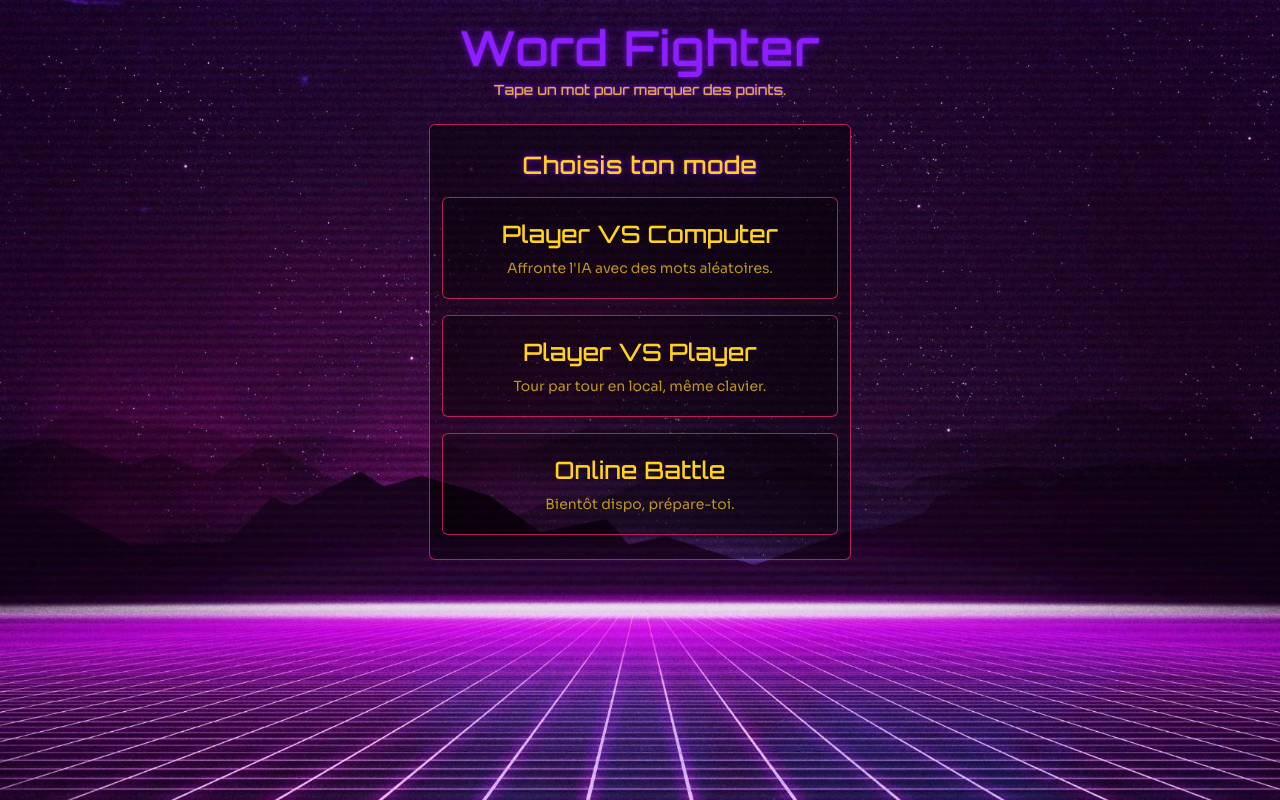
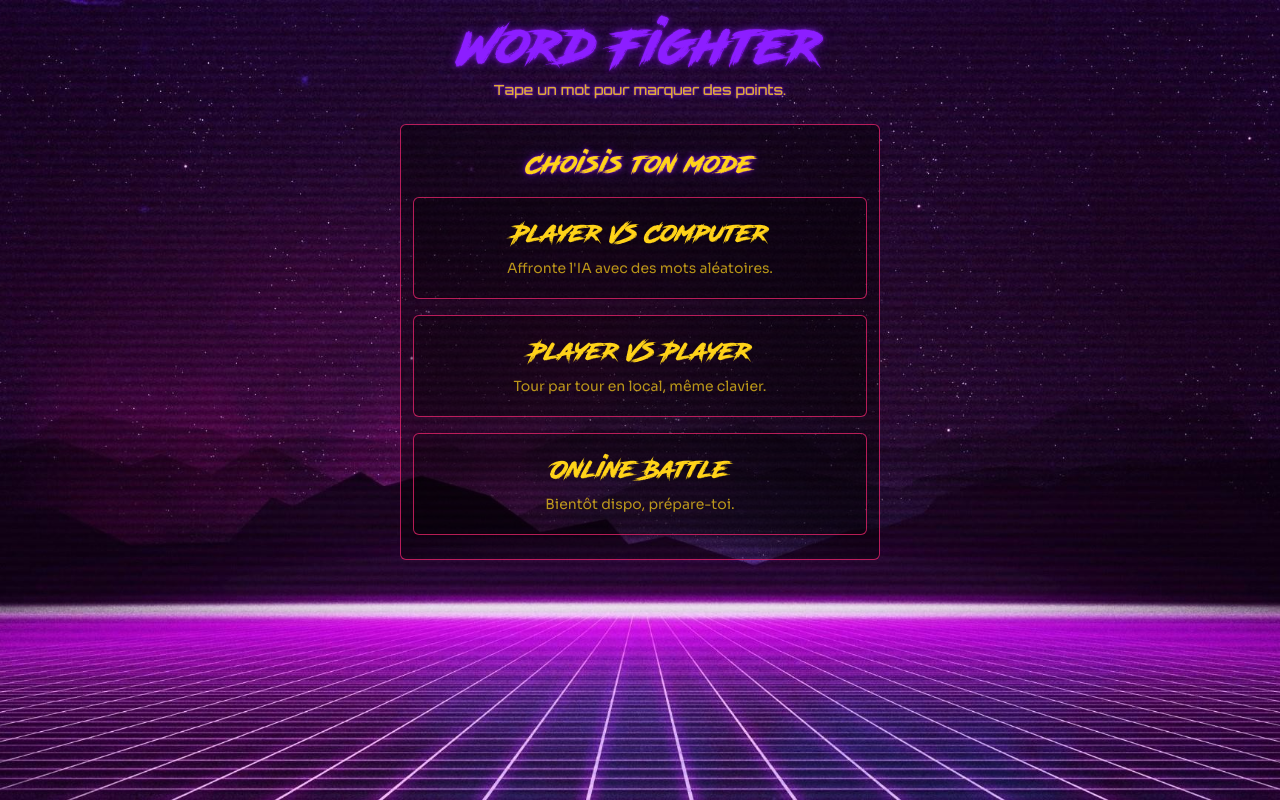
Before and after one commit to Flatoupix/word-fighter, a Vue app: page / in a window 1280 px wide. Built offline with nearby package versions, Linux system fonts and the light colour scheme.

Commit message:
feat(app): enhance UI components with improved styles and functionality

```diff
--- a/src/assets/main.css
+++ b/src/assets/main.css
@@ -22,118 +22,6 @@ body {
   background-position: top;
   color: #ffd319;
   font-family: 'Orbitron', 'Bungee', 'Road Rage', cursive;
-}
-
-@layer components {
-  .main-board {
-    height: clamp(22rem, 60vh, 32rem);
-  }
-
-  .panel {
-    @apply rounded-md border border-neon-pink/70 bg-black/40 p-3 backdrop-blur-sm;
-  }
-
-  .mode-panel {
-    @apply py-6;
-    width: min(100%, 33vw);
-    margin: 0 auto;
-  }
-
-  .mode-grid {
-    @apply mt-4 grid gap-4;
-  }
-
-  .mode-card {
-    @apply rounded-md border border-neon-pink/70 bg-black/30 px-4 py-5 text-center transition hover:border-neon-purple/80 hover:bg-black/40;
-  }
-
-  .mode-title {
-    @apply font-display text-2xl text-neon-yellow;
-  }
-
-  .mode-desc {
-    @apply mt-2 text-sm text-neon-yellow/70 font-ui;
-  }
-
-  .game-meta {
-    @apply flex items-center justify-center gap-3 text-center;
-  }
-
-  .game-meta__label {
-    @apply text-[10px] uppercase tracking-wide text-neon-yellow/50 font-ui;
-  }
-
-  .game-meta__time {
-    @apply font-numbers text-xl text-neon-orange;
-  }
-
-  .game-timer {
-    @apply mt-3 text-center font-numbers text-4xl text-neon-yellow;
-  }
-
-  .word-list-panel {
-    @apply flex flex-col;
-  }
-
-  .word-list {
-    @apply flex-1 overflow-y-auto pr-1;
-  }
-
-  .panel-title {
-    @apply text-center font-display text-2xl tracking-wide text-neon-yellow;
-  }
-
-  .bonus-caption {
-    @apply text-[10px] uppercase tracking-wide text-neon-yellow/50 font-ui;
-  }
-
-  .score {
-    @apply font-numbers text-3xl text-neon-yellow;
-  }
-
-  .score-live {
-    @apply font-numbers;
-    transition: font-size 220ms ease-out;
-  }
-
-  .score-live-frame {
-    height: 2.8rem;
-    display: flex;
-    align-items: center;
-    justify-content: center;
-  }
-
-  .input-field {
-    @apply w-full rounded-md border border-neon-pink/80 bg-black/30 px-4 py-2 font-display text-2xl text-neon-yellow placeholder:text-neon-yellow/50 focus:outline-none focus:ring-2 focus:ring-neon-purple/60;
-  }
-
-  .word-item {
-    @apply w-full text-left font-accent text-lg;
-  }
-
-  .points-added {
-    @apply font-numbers text-xl text-neon-orange;
-  }
-
-  .speed-row {
-    @apply mt-3 flex items-center justify-between;
-  }
-
-  .speed-item {
-    @apply flex items-center gap-2 text-[10px] uppercase tracking-wide text-neon-yellow/60 font-ui;
-  }
-
-  .speed-label {
-    @apply text-neon-yellow/50;
-  }
-
-  .speed-value {
-    @apply font-numbers text-sm text-neon-yellow;
-  }
-
-  .speed-bonus {
-    @apply font-numbers text-sm text-neon-orange;
-  }
 }
 
 @layer utilities {
--- a/src/components/BonusPanel.vue
+++ b/src/components/BonusPanel.vue
@@ -1,6 +1,6 @@
 <template>
-  <aside class="panel">
-    <h2 class="panel-title">Bonus</h2>
+  <aside class="rounded-md border border-neon-pink/70 bg-black/40 p-3 backdrop-blur-sm">
+    <h2 class="text-center font-display text-2xl tracking-wide text-neon-yellow">Bonus</h2>
     <div class="mt-3 space-y-3 text-center">
       <div>
         <div
@@ -11,7 +11,7 @@
         >
           Super Suite
         </div>
-        <div class="bonus-caption">Initiales adjacentes</div>
+        <div class="text-[10px] font-ui uppercase tracking-wide text-neon-yellow/50">Initiales adjacentes</div>
         <div v-if="superSuiteBonus > 0" class="font-display text-neon-orange">+{{ superSuiteBonus }}</div>
       </div>
       <div>
@@ -23,7 +23,7 @@
         >
           Super Shrink
         </div>
-        <div class="bonus-caption">±1 lettre</div>
+        <div class="text-[10px] font-ui uppercase tracking-wide text-neon-yellow/50">±1 lettre</div>
         <div v-if="superShrinkBonus > 0" class="font-display text-neon-orange">+{{ superShrinkBonus }}</div>
       </div>
       <div>
@@ -35,7 +35,7 @@
         >
           Palindrome
         </div>
-        <div class="bonus-caption">Mot identique inversé</div>
+        <div class="text-[10px] font-ui uppercase tracking-wide text-neon-yellow/50">Mot identique inversé</div>
         <div v-if="palindromeActive" class="font-display text-neon-orange">+10</div>
       </div>
       <div>
@@ -47,8 +47,11 @@
         >
           Score
         </div>
-        <div class="score-live-frame">
-          <div class="score-live font-display text-neon-orange" :style="{ fontSize: scoreFontSize }">
+        <div class="flex h-[2.8rem] items-center justify-center">
+          <div
+            class="font-numbers text-neon-orange transition-[font-size] duration-[220ms] ease-out"
+            :style="{ fontSize: scoreFontSize }"
+          >
             {{ scoreValue }}
           </div>
         </div>
--- a/src/components/WordDisplayPanel.vue
+++ b/src/components/WordDisplayPanel.vue
@@ -1,10 +1,14 @@
 <template>
-  <main class="panel flex flex-col justify-center gap-2">
+  <main class="flex flex-col justify-center gap-2 rounded-md border border-neon-pink/70 bg-black/40 p-3 backdrop-blur-sm">
     <div v-if="wrongWord" class="text-center font-display text-6xl text-neon-yellow zoomIn">
       FAIIIL
     </div>
     <div class="min-h-[1.5rem] text-center text-neon-yellow/80">
-      <span v-for="(point, index) in pointsAdded" :key="index" class="points-added bounceFromTop inline-flex px-1">
+      <span
+        v-for="(point, index) in pointsAdded"
+        :key="index"
+        class="bounceFromTop inline-flex px-1 font-numbers text-xl text-neon-orange"
+      >
         +{{ point }}
       </span>
     </div>
--- a/src/components/WordListPanel.vue
+++ b/src/components/WordListPanel.vue
@@ -1,12 +1,12 @@
 <template>
-  <aside class="panel word-list-panel">
-    <h2 class="panel-title">Mots</h2>
-    <ul class="word-list mt-3 space-y-2">
+  <aside class="flex flex-col rounded-md border border-neon-pink/70 bg-black/40 p-3 backdrop-blur-sm">
+    <h2 class="text-center font-display text-2xl tracking-wide text-neon-yellow">Mots</h2>
+    <ul class="mt-3 flex-1 space-y-2 overflow-y-auto pr-1">
       <li v-for="(word, index) in words" :key="index">
         <button
           type="button"
           :class="[
-            'word-item font-accent',
+            'w-full text-left font-accent text-lg',
             word.owner === 'computer' ? 'text-neon-purple' : 'text-neon-yellow',
           ]"
           @click="$emit('toggle', index)"
--- a/src/components/modes/MainBoard.vue
+++ b/src/components/modes/MainBoard.vue
@@ -1,5 +1,5 @@
 <template>
-  <section class="main-board grid gap-4 md:grid-cols-[1fr_3fr_1fr]">
+  <section class="grid h-[clamp(22rem,52vh,32rem)] gap-4 md:grid-cols-[1fr_3fr_1fr]">
     <WordListPanel :words="state.words" @toggle="$emit('toggle', $event)" />
     <WordDisplayPanel
       :wrongWord="state.wrongWord"
--- a/src/components/modes/ModeCard.vue
+++ b/src/components/modes/ModeCard.vue
@@ -1,7 +1,11 @@
 <template>
-  <button type="button" class="mode-card" @click="$emit('select', mode)">
-    <div class="mode-title">{{ title }}</div>
-    <p class="mode-desc">{{ description }}</p>
+  <button
+    type="button"
+    class="rounded-md border border-neon-pink/70 bg-black/30 px-4 py-5 text-center transition hover:border-neon-purple/80 hover:bg-black/40"
+    @click="$emit('select', mode)"
+  >
+    <div class="font-display text-2xl text-neon-yellow">{{ title }}</div>
+    <p class="mt-2 font-ui text-sm text-neon-yellow/70">{{ description }}</p>
   </button>
 </template>
 
--- a/src/components/modes/ModeSelector.vue
+++ b/src/components/modes/ModeSelector.vue
@@ -1,7 +1,7 @@
 <template>
-  <section class="panel mode-panel">
-    <h2 class="panel-title">Choisis ton mode</h2>
-    <div class="mode-grid">
+  <section class="mx-auto w-full rounded-md border border-neon-pink/70 bg-black/40 p-3 py-6 backdrop-blur-sm md:max-w-[30rem]">
+    <h2 class="text-center font-display text-2xl tracking-wide text-neon-yellow">Choisis ton mode</h2>
+    <div class="mt-4 grid gap-4">
       <ModeCard
         mode="pvc"
         title="Player VS Computer"
--- a/src/components/modes/TimeCard.vue
+++ b/src/components/modes/TimeCard.vue
@@ -1,7 +1,11 @@
 <template>
-  <button type="button" class="mode-card" @click="$emit('select', minutes)">
-    <div class="mode-title">{{ minutes }} min</div>
-    <p class="mode-desc">{{ description }}</p>
+  <button
+    type="button"
+    class="rounded-md border border-neon-pink/70 bg-black/30 px-4 py-5 text-center transition hover:border-neon-purple/80 hover:bg-black/40"
+    @click="$emit('select', minutes)"
+  >
+    <div class="font-display text-2xl text-neon-yellow">{{ minutes }} min</div>
+    <p class="mt-2 font-ui text-sm text-neon-yellow/70">{{ description }}</p>
   </button>
 </template>
 
--- a/src/components/modes/TimeSelector.vue
+++ b/src/components/modes/TimeSelector.vue
@@ -1,7 +1,7 @@
 <template>
-  <section class="panel mode-panel">
-    <h2 class="panel-title">Durée de la partie</h2>
-    <div class="mode-grid">
+  <section class="mx-auto w-full rounded-md border border-neon-pink/70 bg-black/40 p-3 py-6 backdrop-blur-sm md:max-w-[33vw]">
+    <h2 class="text-center font-display text-2xl tracking-wide text-neon-yellow">Durée de la partie</h2>
+    <div class="mt-4 grid gap-4">
       <TimeCard :minutes="1" description="Partie rapide pour s'échauffer." @select="$emit('select', $event)" />
       <TimeCard :minutes="3" description="Le format idéal pour enchaîner." @select="$emit('select', $event)" />
       <TimeCard :minutes="5" description="Longue session pour monter le score." @select="$emit('select', $event)" />
--- a/tailwind.config.cjs
+++ b/tailwind.config.cjs
@@ -13,8 +13,8 @@ module.exports = {
         },
       },
       fontFamily: {
-        display: ['"Orbitron"', '"Road Rage"', 'cursive'],
-        accent: ['"Orbitron"', '"Bungee"', '"Road Rage"', 'cursive'],
+        display: ['Road Rage', 'cursive'],
+        accent: ['Road Rage', 'cursive'],
         numbers: ['"Orbitron"', 'monospace'],
         ui: ['"Sora"', 'system-ui', 'sans-serif'],
       },
```
Also changed, not shown: src/App.vue (+31 -9 lines), src/components/ScoreBoard.vue (+26 -13 lines).
